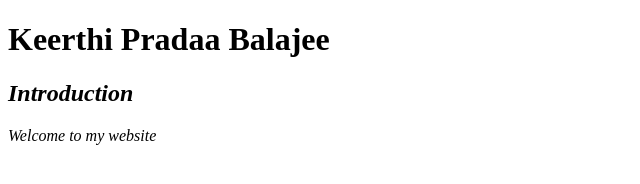
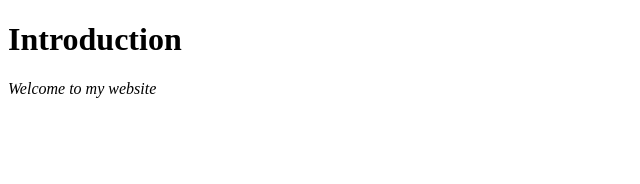
Before and after one commit to keerthipradaa/keerthipradaa.github.io, a plain HTML site: page index.html in a window 1280 px wide. Shown: the whole page, without its empty margins (0-640 px from the left). Drawn offline with Linux system fonts and the light colour scheme.

Commit message:
Update index.html

```diff
--- a/index.html
+++ b/index.html
@@ -1,8 +1,9 @@
 <!DOCTYPE html>
 <html>
 <body>
-<h1>Keerthi Pradaa Balajee</h1>
-<h2><em>Introduction</em></h2>
+<title>Keerthi Pradaa Balajee</title>
+<link rel="stylesheet" href="style.css">
+<h1>Introduction</h1>
 <p><em>Welcome to my website</em></p>
 </body>
 </html>
```
